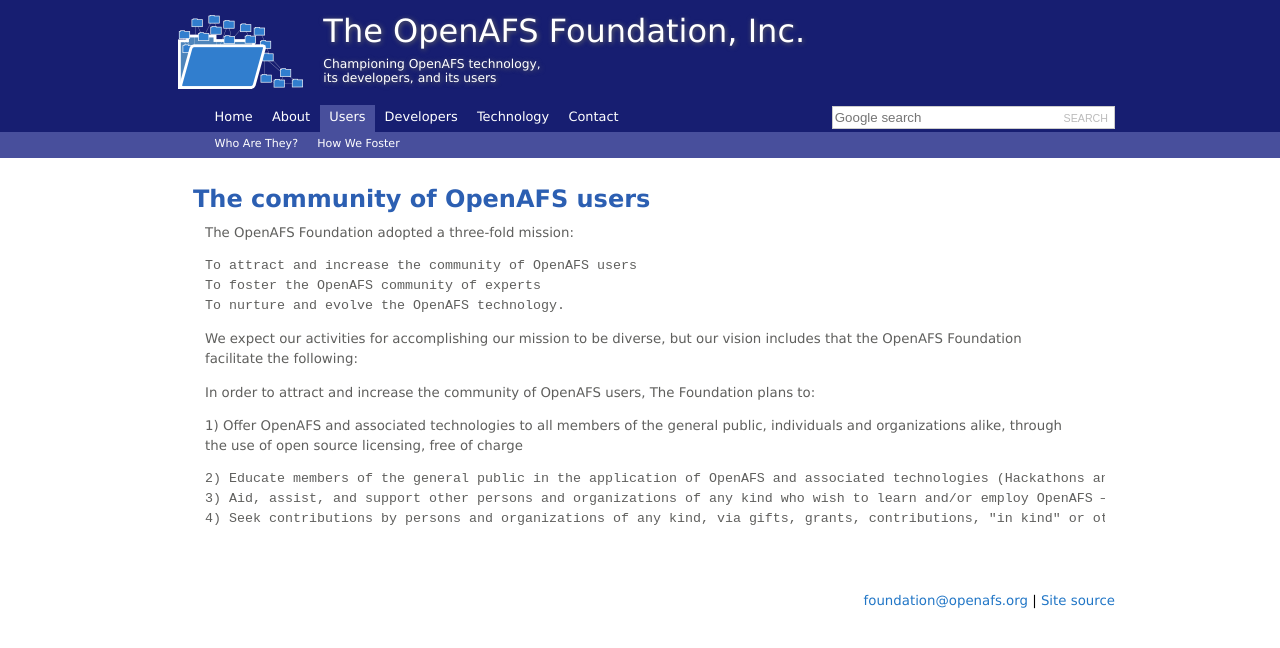
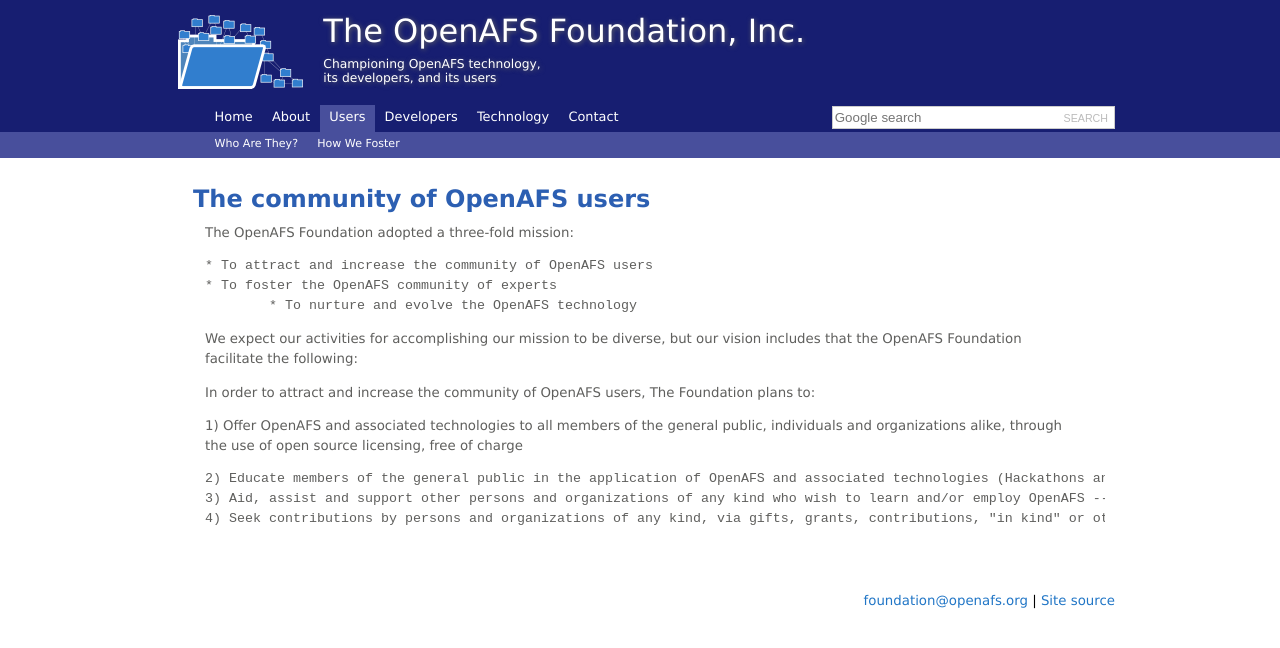
Before and after one commit to openafsfoundation/openafsfoundation.org, a Jekyll site: the page built from users/index.md, in a window 1280 px wide. Shown: the top 648 px of the page. Built offline with Jekyll 4.4.1, drawn with Linux system fonts in a browser that asks for light colours.

Commit message:
Formatting changes for lists
Lists were not being formatted correctly; Hypothesis is that tabs work
better than 4 spaces.

```diff
--- a/users/index.md
+++ b/users/index.md
@@ -7,15 +7,15 @@
 
 The OpenAFS Foundation adopted a three-fold mission:
 
-    To attract and increase the community of OpenAFS users
-    To foster the OpenAFS community of experts
-    To nurture and evolve the OpenAFS technology.
+	* To attract and increase the community of OpenAFS users
+	* To foster the OpenAFS community of experts
+    	* To nurture and evolve the OpenAFS technology
 
 We expect our activities for accomplishing our mission to be diverse, but our vision includes that the OpenAFS Foundation facilitate the following:
 
 In order to attract and increase the community of OpenAFS users, The Foundation plans to:
 
   	1) Offer OpenAFS and associated technologies to all members of the general public, individuals and organizations alike, through the use of open source licensing, free of charge
-    2) Educate members of the general public in the application of OpenAFS and associated technologies (Hackathons and/or paid internships such as "Google Summer of Code," low-cost conferences, low-cost Best Practices Workshops, free-of-charge ad-hoc consulting/training via the OpenAFS ticketing system, etc.)
-    3) Aid, assist, and support other persons and organizations of any kind who wish to learn and/or employ OpenAFS — by gifts, grants, contributions or otherwise — provided that such activities are constant with the foregoing purpose
-    4) Seek contributions by persons and organizations of any kind, via gifts, grants, contributions, "in kind" or other donation.
+	2) Educate members of the general public in the application of OpenAFS and associated technologies (Hackathons and/or paid internships such as "Google Summer of Code," low-cost conferences, low-cost Best Practices Workshops, free-of-charge ad-hoc consulting/training via the OpenAFS ticketing system, etc.)
+	3) Aid, assist and support other persons and organizations of any kind who wish to learn and/or employ OpenAFS -- by gifts, grants, contributions or otherwise -- provided that such activities are constant with the foregoing purpose
+	4) Seek contributions by persons and organizations of any kind, via gifts, grants, contributions, "in kind" or other donation
```
